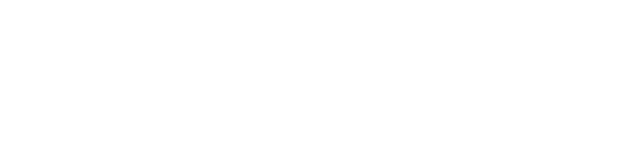
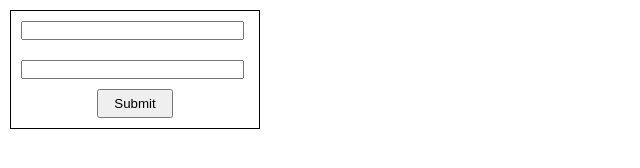
Before and after one commit to acciojob/promises-and-chains-CasteAwayy, a website: page main.html in a window 1280 px wide. Shown: the whole page, without its empty margins (0-640 px from the left). Drawn offline with Linux system fonts and the light colour scheme.

Commit message:
created a submission

```diff
--- a/main.html
+++ b/main.html
@@ -7,6 +7,11 @@
 
   <body>
     <!-- write the body here -->
+  <form class="form">
+      <input type="number" id="age" name="age" required>
+      <input type="text"  id="name" name="name" required>
+      <button type="submit" id="btn">Submit</button>
+    </form>
 
     <script type="text/javascript" src="./script.js"></script>
   </body>
--- a/script.js
+++ b/script.js
@@ -1 +1,21 @@
-//your JS code here. If required.
+const form = document.querySelector(".form");
+
+const wait = function (age) {
+  return new Promise(function (resolve, reject) {
+    if (age > 18) setTimeout(resolve, 4000);
+    setTimeout(reject, 4000);
+  });
+};
+form.addEventListener("submit", (e) => {
+  e.preventDefault();
+  const formData = new FormData(e.target);
+  const age = formData.get("age");
+  const name = formData.get("name");
+  wait(age)
+    .then(() => {
+      alert(`Welcome, ${name}. You can vote.`);
+    })
+    .catch(() => {
+      alert(`Oh sorry ${name}. You aren't old enough.`);
+    });
+});
--- a/styles.css
+++ b/styles.css
@@ -1 +1,24 @@
-/*  your css code here. If applicable */
+*{
+    box-sizing: border-box;
+    margin: 0;
+    padding: 0;
+}
+
+.form{
+    margin: 10px;
+    width: 250px;
+    /* aspect-ratio: 16 / 9; */
+    border: 1px solid black;
+}
+
+.form input{
+    width: 90%;
+   margin: 10px;
+}
+
+.form button{
+display:  block;
+margin: 0 auto;
+margin-bottom: 10px;
+padding: 5px 15px;
+}
```
